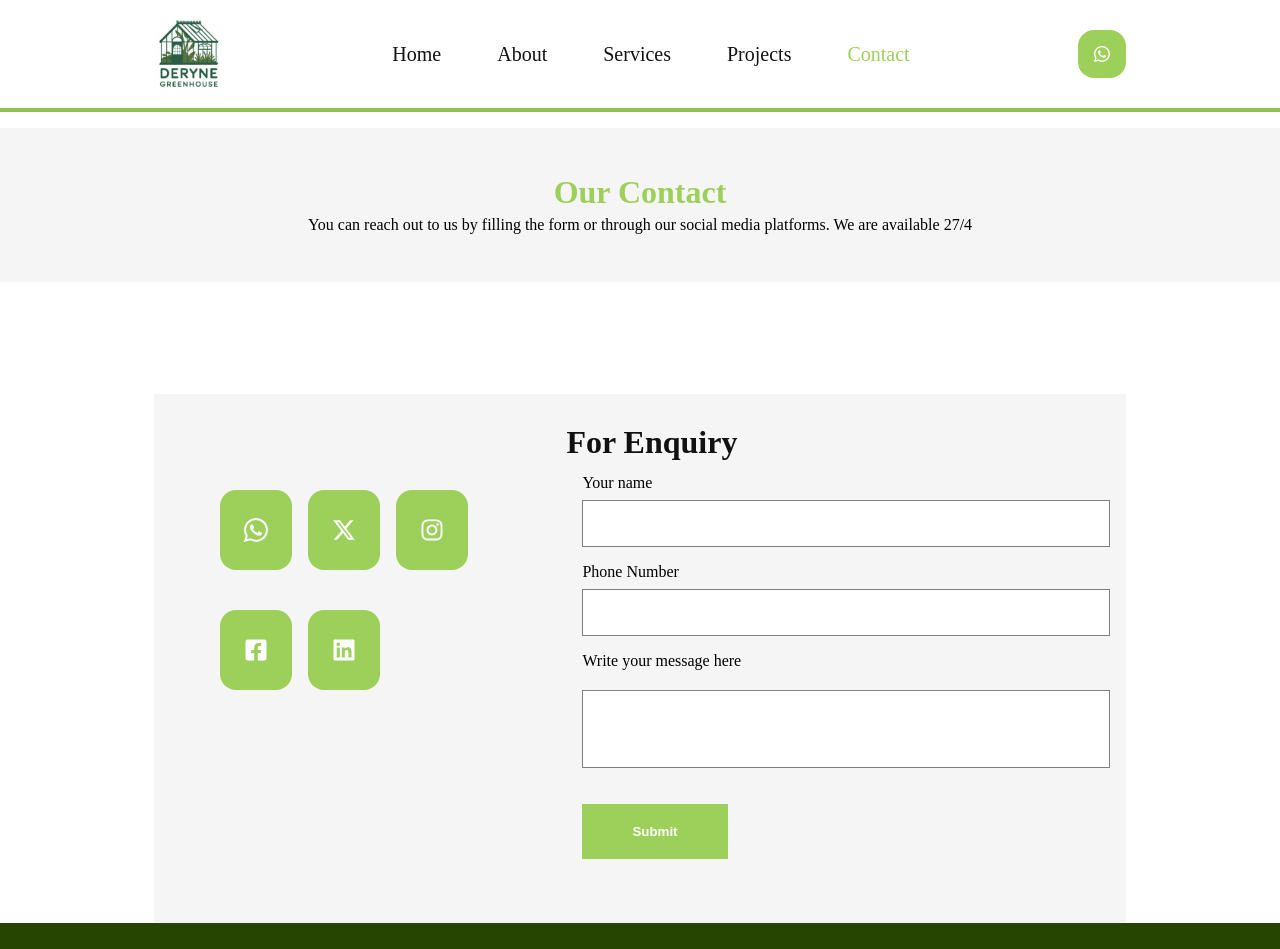
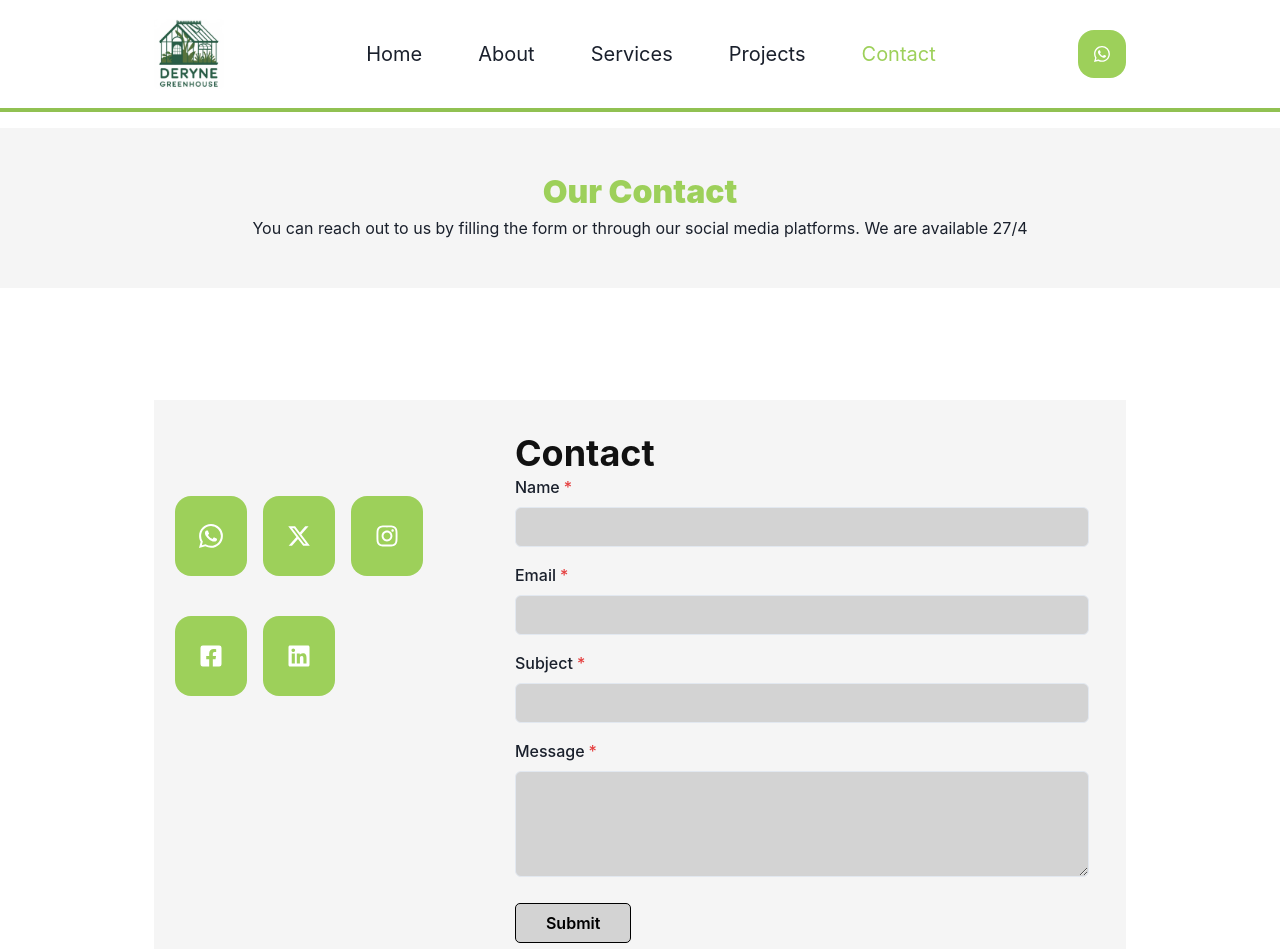
Before and after one commit to Muraina020/edu-web, a Next.js app: page /contact in a window 1280 px wide. Shown: the top 949 px of the page. Built offline with nearby package versions, Linux system fonts and the light colour scheme.

Commit message:
greenhouse

```diff
--- a/app/components/testimonials/testimonialData.js
+++ b/app/components/testimonials/testimonialData.js
@@ -13,6 +13,6 @@ export const data = [
     {id: 3, name: "Nesa Regis", avatar: Avatar3, profession: " landscape designer", quote: "With the support, training I got from Deryne greenhouse, I can boldly recommend to anyone who want greenhouse services to seek the services of Deryne greenhouse. They are an expert when it comes to having smart agriculture."},
     {id: 4, name: "Hajia Bintu", avatar: Avatar4, profession: "Crop farmer", quote: "Deryne greenhouse offers a top notch services especially in the area of having a professional greenhouse training and guidance. They have more than enough equipment to handle all the greenhouse activities one may need"},
     {id: 5, name: "Bethel Raul", avatar: Avatar5, profession: "Gardener", quote: "Deryne greenhouse assited me in providing greenhouses equipped with advanced climate control and irrigation systems. Along with the technology, I as a farmer received training and support to effectively manage my greenhouses, optimize crop growth, and protect my produce from adverse weather conditions."},
-    {id: 6, name: "Bethel Raul", avatar: Avatar8, profession: "Solar Installer", quote: "I received affordable and comprehensive solution  that empowers farmers like me to increase yields, improve crop quality, and achieve sustainable farming practices, all while reducing risks associated with changing environmental factors."},
+    {id: 6, name: "Rayan Salem", avatar: Avatar8, profession: "Solar Installer", quote: "I received affordable and comprehensive solution  that empowers farmers like me to increase yields, improve crop quality, and achieve sustainable farming practices, all while reducing risks associated with changing environmental factors."},
 
 ]
--- /dev/null
+++ b/app/contact/FormContact.jsx
@@ -0,0 +1,130 @@
+"use client"
+
+import React, { useState } from 'react'
+import styles from "./contact.module.css"
+import {
+    Container,
+    FormControl,
+    FormLabel,
+    Heading,
+    Input,
+    FormErrorMessage,
+    Button,
+    FormHelperText,
+    Textarea,
+    ButtonGroup,
+  } from '@chakra-ui/react'
+
+  const initValues = {name: "",
+    email: "",
+    subject: "",
+    message: ""
+}
+
+  const initState = {values: initValues}
+
+const FormContact = () => {
+    const [state, setState] = useState(initState)
+    const [touched, setTouched] = useState({})
+
+    const {values, isLoading} = state
+
+    const onBlur = ({target}) => setTouched((prev) => ({
+        ...prev,
+       [target.name]: true
+    }))
+
+    const handleChange = ({target}) => setState((prev) => ({
+        ...prev,
+        values: {
+            ...prev.values,
+            [target.name]: target.value
+        }
+    }))
+
+    const onSubmit = async () =>{
+        setState((prev) => ({
+            ...prev,
+            isLoading: true
+        }))
+    }
+
+  return (
+    <Container marginBottom="40px">
+      <Heading>Contact</Heading>
+    <FormControl isRequired isInvalid={touched.name && !values.name}>
+    <FormLabel>Name</FormLabel>
+    <Input
+          type='text'
+          name='name'
+          backgroundColor="lightgrey"
+          color="#000"
+          errorBorderColor='red'
+          value= {values.name}
+          onChange={handleChange}
+          onBlur={onBlur}
+        />
+        <FormErrorMessage>Required</FormErrorMessage>
+  </FormControl>
+    <FormControl isRequired isInvalid={touched.email && !values.email}>
+    <FormLabel>Email</FormLabel>
+    <Input
+          type='email'
+          name='email'
+          backgroundColor="lightgrey"
+          color="#000"
+          errorBorderColor='red'
+          value= {values.email}
+          onChange={handleChange}
+          onBlur={onBlur}
+        />
+     <FormErrorMessage>Required</FormErrorMessage>
+  </FormControl>
+    <FormControl isRequired isInvalid={touched.subject && !values.subject}>
+    <FormLabel>Subject</FormLabel>
+    <Input
+          type='text'
+          name='subject'
+          backgroundColor="lightgrey"
+          color="#000"
+          errorBorderColor='red'
+          value= {values.subject}
+          onChange={handleChange}
+           onBlur={onBlur}
+        />
+         <FormErrorMessage>Required</FormErrorMessage>
+  </FormControl>
+    <FormControl isRequired isInvalid={touched.message && !values.message}>
+    <FormLabel>Message</FormLabel>
+    <Textarea
+          type='text'
+          name='message'
+          rows={4}
+          backgroundColor="lightgrey"
+          color="#000"
+          errorBorderColor='red'
+          value= {values.message}
+          onChange={handleChange}
+          onBlur={onBlur}
+        />
+     <FormErrorMessage>Required</FormErrorMessage>
+  </FormControl>
+  <Button
+  className={`btn ${styles.contactBtn}`}
+  backgroundColor="lightgrey"
+  color="#000"
+  marginTop="10px"
+  padding="9px 30px"
+  borderRadius="5px"
+  variant="outline"
+  colorScheme='blue'
+  isLoading={isLoading}
+  disabled={!values.name || !values.email || !values.subject || !values.message}
+  onClick={onSubmit}>
+   Submit
+  </Button>
+    </Container>
+  )
+}
+
+export default FormContact
--- a/app/contact/Social.jsx
+++ b/app/contact/Social.jsx
@@ -14,10 +14,10 @@ const Social = () => {
        <a href="https://wa.me/+250787552411" className={styles.contactOption} target='_blank' rel='noopener noreferrer'>
       <BsWhatsapp  className={styles.contactIcon}/>
     </a>
-    <a href="https://twitter.com/@Derynegreenho" className={styles.contactOption} target='_blank' rel='noopener noreferrer'>
+    <a href="https://x.com/Derynegreenho/status/1838610423165194628" className={styles.contactOption} target='_blank' rel='noopener noreferrer'>
       <FaXTwitter className={styles.contactIcon}/>
     </a>
-    <a href="https://www.instagram.com/derynegreenhouse1" className={styles.contactOption} target='_blank' rel='noopener noreferrer'>
+    <a href="https://www.instagram.com/p/DBLj27Ats5Y/?utm_source=ig_web_copy_link&igsh=MzRlODBiNWFlZA==" className={styles.contactOption} target='_blank' rel='noopener noreferrer'>
       < FaInstagram  className={styles.contactIcon}/>
     </a>
     </div>
--- a/app/contact/page.jsx
+++ b/app/contact/page.jsx
@@ -3,6 +3,7 @@ import styles from "./contact.module.css"
 import Social from './Social'
 import ContactForm from './ContactForm'
 import SectionHeader from '../components/section-header/SectionHeader'
+import FormContact from './FormContact'
 
 const page = () => {
   return (
@@ -11,7 +12,7 @@ const page = () => {
       <div className={`container ${styles.container}`}>
         <article className={styles.sociaForm}>
     <Social/>
-    <ContactForm/>
+    <FormContact/>
     </article>
     </div>
     </section>
--- a/app/layout.js
+++ b/app/layout.js
@@ -4,6 +4,7 @@ import Navbar from "./components/navbar/Navbar";
 import Footer from "./components/footer/Footer";
 import 'slick-carousel/slick/slick.css'; // Slick Carousel core CSS
 import 'slick-carousel/slick/slick-theme.css'; // Slick Carousel theme CSS
+import { ChakraProvider } from "@chakra-ui/react";
 
 const geistSans = localFont({
   src: "./fonts/GeistVF.woff",
@@ -25,9 +26,11 @@ export default function RootLayout({ children }) {
   return (
     <html lang="en">
       <body className={`${geistSans.variable} ${geistMono.variable}`}>
+      <ChakraProvider>
         <Navbar/>
         {children}
         <Footer/>
+        </ChakraProvider>
       </body>
     </html>
   );
--- a/package.json
+++ b/package.json
@@ -9,6 +9,10 @@
     "lint": "next lint"
   },
   "dependencies": {
+    "@chakra-ui/react": "^2.10.3",
+    "@emotion/react": "^11.13.3",
+    "@emotion/styled": "^11.13.0",
+    "framer-motion": "^11.11.9",
     "next": "14.2.11",
     "react": "^18",
     "react-dom": "^18",
```
Also changed, not shown: 1 other file (tests, documents, lock files or other folders).
